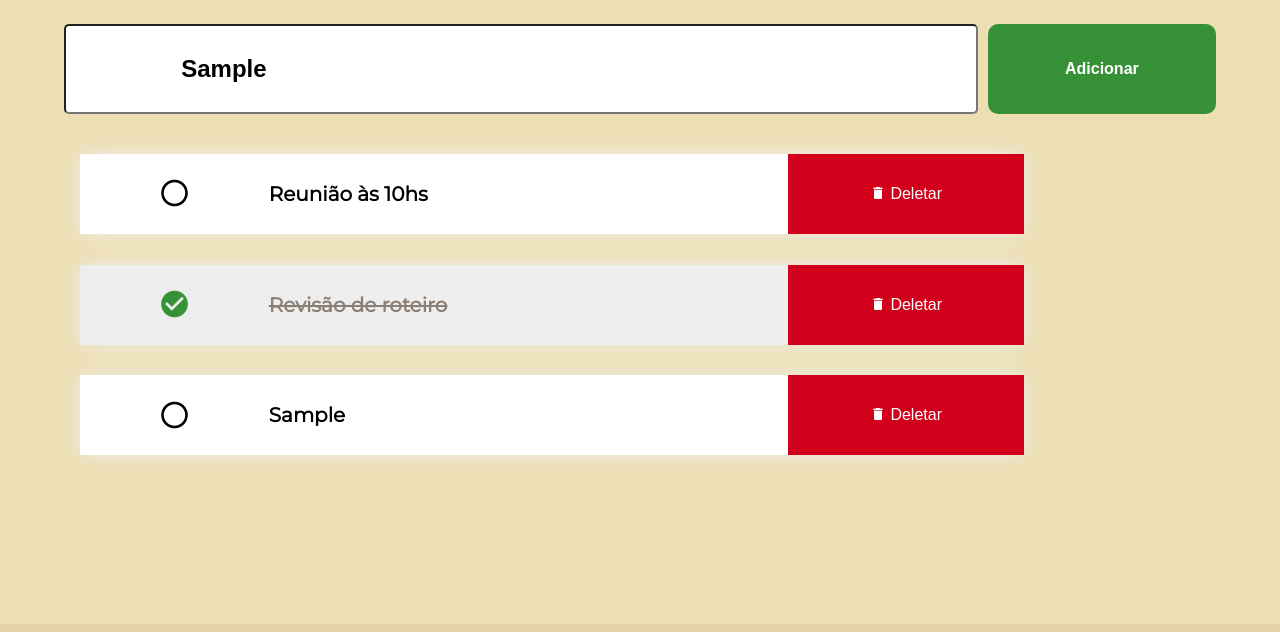
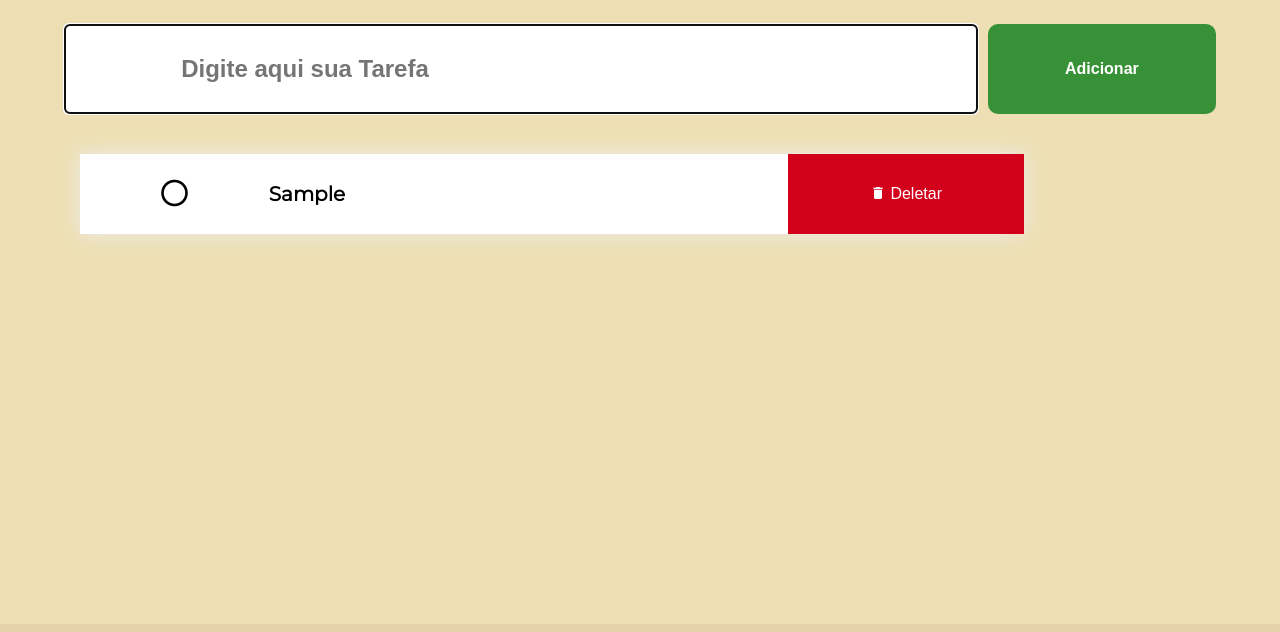
Before and after one commit to ThMenezes/Lista-de-tarefas, a plain HTML site: page index.html in a window 1280 px wide. Both pictures are taken after typing "Sample" into the empty fields and a click on the button "Adicionar". Shown: the part 136-768 px from the top of the page. Drawn offline with Linux system fonts and the light colour scheme.

Commit message:
adicionando focus no script

```diff
--- a/index.html
+++ b/index.html
@@ -20,31 +20,7 @@
 
 
     <main id="campoLista">
-    <div class="item">
-        <div class="item-icone">
-            <i class="mdi mdi-circle-outline"></i>
-        </div>
-        <div class="item-nome">
-            Reunião às 10hs
-        </div>
-        <div class="item-botao">
-            <button class="delete">
-            <i class="mdi mdi-delete"></i> Deletar </button>
-        </div>
-    </div>
 
-    <div class="item clicado">
-        <div class="item-icone">
-            <i class="mdi mdi-check-circle"></i>
-        </div>
-        <div class="item-nome">
-            Revisão de roteiro
-        </div>
-        <div class="item-botao">
-            <button class="delete">
-            <i class="mdi mdi-delete"></i> Deletar </button>
-        </div>
-    </div>
     </main>
 
         <footer>
--- a/script.js
+++ b/script.js
@@ -1,3 +1,4 @@
+let contador = 0;
 let input = document.getElementById('inputTarefas');
 let button = document.getElementById('btn-adicionar');
 let main = document.getElementById('campoLista');
@@ -5,8 +6,10 @@ let main = document.getElementById('campoLista');
 function adicionarTarefa() {
     let valorInput = input.value;
 
+    ++contador;
+
     if ((valorInput !== "") && (valorInput !== null) && (valorInput !== undefined)){
-        let novaTarefa = `<div class="item">
+        let novaTarefa = `<div id="${contador}" class="item">
         <div class="item-icone">
             <i class="mdi mdi-circle-outline"></i>
         </div>
@@ -14,10 +17,18 @@ function adicionarTarefa() {
             ${valorInput}
         </div>
         <div class="item-botao">
-            <button class="delete">
+            <button onclick= "deletarTarefa(${contador})" class="delete">
             <i class="mdi mdi-delete"></i> Deletar </button>
         </div>
-    </div>`
+    </div>`;
     main.innerHTML += novaTarefa;
+
+    input.value = "";
+    input.focus();
+
+    }
+    function deletarTarefa(id){
+    var tarefa = document.getElementById(id)
+        tarefa.remove();
     }
 }
```
